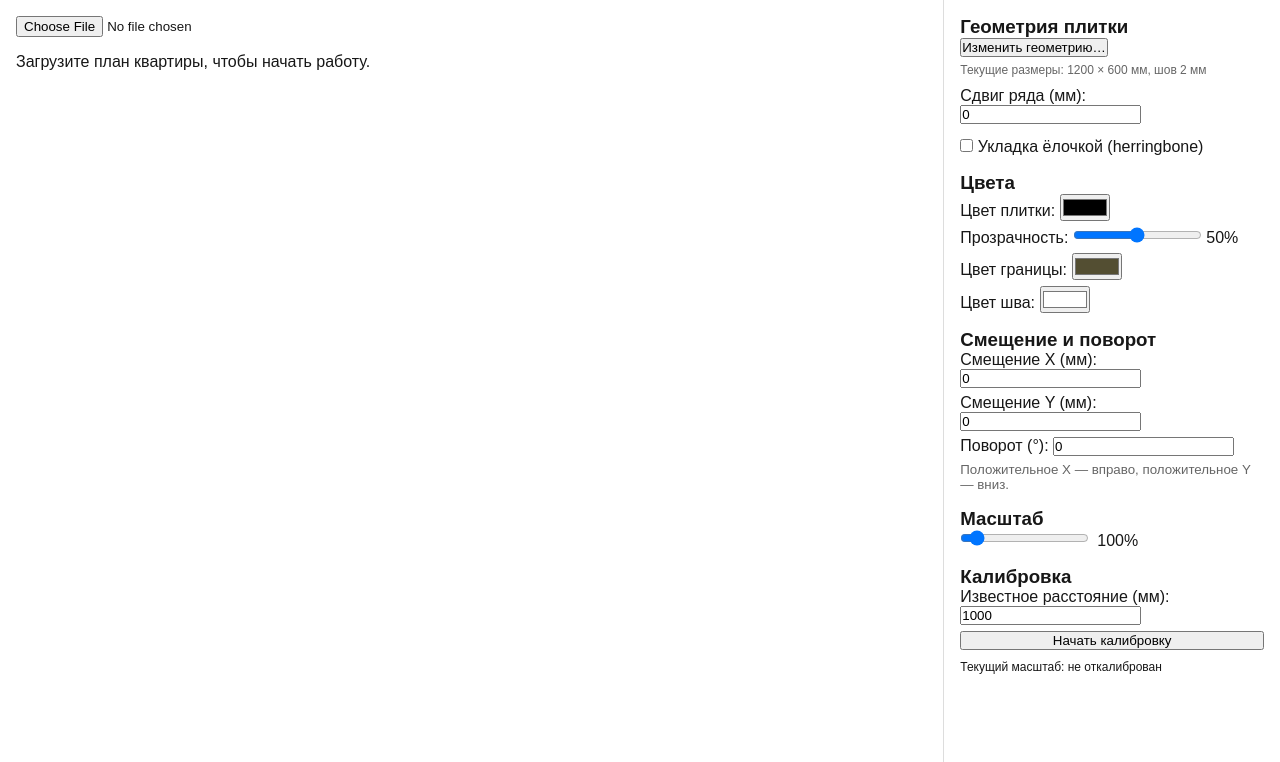
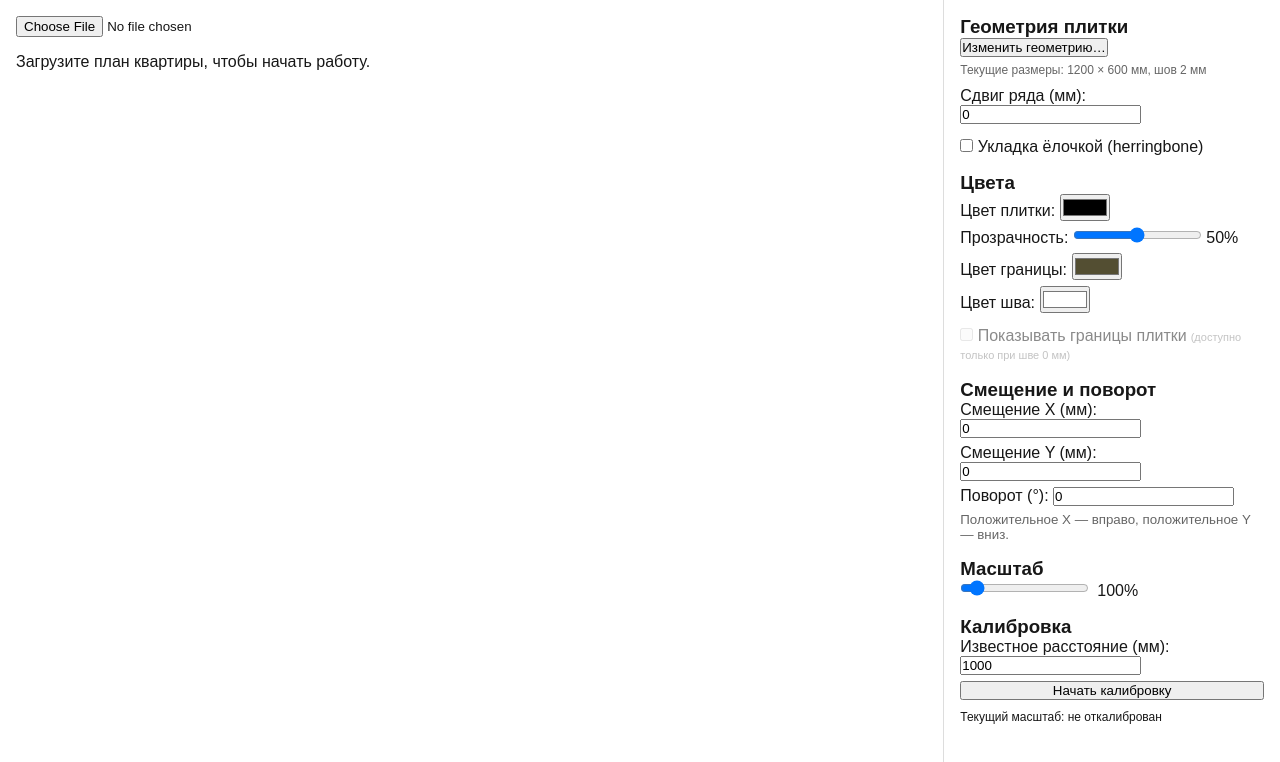
Before and after one commit to BuffonPLIT/tiles, a Next.js app: page / in a window 1280 px wide. Shown: the top 762 px of the page. Built offline with nearby package versions, Linux system fonts and the light colour scheme.

Commit message:
master: border display 3fix

```diff
--- a/src/app/components/PlanCanvas/renderGrid.js
+++ b/src/app/components/PlanCanvas/renderGrid.js
@@ -13,20 +13,31 @@ export function renderGrid({
   tileOpacity,
   patternOffsetMmX,
   patternOffsetMmY,
+  showTileBorder, // controls tile border visibility
 }) {
   if (!imageSize || !pxPerMm) return null;
 
   const widthPx = tileWidthMm * pxPerMm;
   const heightPx = tileLengthMm * pxPerMm;
 
-  if (widthPx <= 0 || heightPx <= 0 || groutPx < 0) return null;
+  if (!Number.isFinite(widthPx) || !Number.isFinite(heightPx) || widthPx <= 0 || heightPx <= 0 || groutPx < 0) {
+    return null;
+  }
 
-  // 🔹 геометрический зазор между плитками
-  const groutGapPx = groutPx;
-  // 🔹 визуальная толщина линии шва (минимум 1 px, чтобы было видно)
-  const groutStrokeWidth = Math.max(groutPx, 1);
+  // -------------------------------------------------------
+  // Grout handling
+  // -------------------------------------------------------
+  const hasGrout = groutPx > 0;
 
-  // 🔹 шаг сетки считаем через groutGapPx (геометрия)
+  // geometric gap between tiles
+  const groutGapPx = hasGrout ? groutPx : 0;
+
+  // visible grout line thickness (0 if grout disabled)
+  const groutStrokeWidth = hasGrout ? Math.max(groutPx, 1) : 0;
+
+  // -------------------------------------------------------
+  // Grid geometry
+  // -------------------------------------------------------
   const stepX = widthPx + groutGapPx;
   const stepY = heightPx + groutGapPx;
 
@@ -38,7 +49,7 @@ export function renderGrid({
   const baseCols = Math.ceil(imageSize.width / stepX);
   const baseRows = Math.ceil(imageSize.height / stepY);
 
-  const diag = Math.sqrt(imageSize.width * imageSize.width + imageSize.height * imageSize.height);
+  const diag = Math.sqrt(imageSize.width ** 2 + imageSize.height ** 2);
 
   const extraCols = Math.ceil(diag / stepX) + 4;
   const extraRows = Math.ceil(diag / stepY) + 4;
@@ -48,14 +59,19 @@ export function renderGrid({
   const rowStart = -extraRows;
   const rowEnd = baseRows + extraRows;
 
-  // 🔹 делаем границу плитки тоньше, чтобы шов был заметнее
-  const tileStroke = 0.6;
+  // -------------------------------------------------------
+  // Styling
+  // -------------------------------------------------------
+  const tileStrokeWidth = showTileBorder ? 0.6 : 0;
+  const tileStroke = showTileBorder ? tileBorderColor ?? "yellow" : "transparent";
+  const fillColor = tileFillColor ?? "none";
+  const groutStrokeColor = groutColor ?? "red";
+
   const elements = [];
 
-  const groutStrokeColor = groutColor ?? "red";
-  const tileStrokeColor = tileBorderColor ?? "yellow";
-  const fillColor = tileFillColor ?? "none";
-
+  // -------------------------------------------------------
+  // Rendering tiles and grout lines
+  // -------------------------------------------------------
   for (let row = rowStart; row <= rowEnd; row++) {
     const shiftX = row * rowOffsetPx;
 
@@ -63,7 +79,7 @@ export function renderGrid({
       const baseX = col * stepX + shiftX + patternOffsetX;
       const baseY = row * stepY + patternOffsetY;
 
-      // ---- Плитка ----
+      // --- Tile rect ---
       elements.push(
         <rect
           key={`tile-${row}-${col}`}
@@ -73,13 +89,13 @@ export function renderGrid({
           height={heightPx}
           fill={fillColor}
           fillOpacity={tileOpacity ?? 1}
-          stroke={tileStrokeColor}
-          strokeWidth={tileStroke}
+          stroke={tileStroke}
+          strokeWidth={tileStrokeWidth}
         />
       );
 
-      // ---- Швы (правый и нижний) ----
-      // геометрически центр шва — через groutGapPx
+      // --- Grout joints ---
+      if (hasGrout) {
         const vX = baseX + widthPx + groutGapPx / 2;
         const vY1 = baseY;
         const vY2 = baseY + heightPx;
@@ -92,7 +108,6 @@ export function renderGrid({
             x2={vX}
             y2={vY2}
             stroke={groutStrokeColor}
-          // визуально не даём шву быть тоньше 1 px
             strokeWidth={groutStrokeWidth}
             opacity={0.7}
           />
@@ -116,6 +131,7 @@ export function renderGrid({
         );
       }
     }
+  }
 
   return elements;
 }
--- a/src/app/components/PlanCanvas/renderHerringboneLines.js
+++ b/src/app/components/PlanCanvas/renderHerringboneLines.js
@@ -6,12 +6,12 @@ export function renderHerringboneLines({
   tileWidthMm,
   tileLengthMm,
   groutPx,
-  groutColor, // not used for lines anymore
   tileFillColor,
   tileBorderColor,
   tileOpacity,
   patternOffsetMmX,
   patternOffsetMmY,
+  showTileBorder, // NEW: controls border visibility
 }) {
   if (!imageSize || !pxPerMm) return null;
 
@@ -22,13 +22,18 @@ export function renderHerringboneLines({
     return null;
   }
 
-  // Distance between parallel joint lines (before global rotation):
-  // projected tile width + projected grout width
-  const lineSpacingX = widthPx / Math.SQRT2 + groutPx / Math.SQRT2;
+  // ----------------------------------------------------
+  // Distance between guiding lines:
+  //   projected tile width + projected grout width
+  //   BUT grout projected is groutPx * sqrt(2)
+  // ----------------------------------------------------
+  const lineSpacingX = widthPx / Math.SQRT2 + groutPx * Math.SQRT2;
   if (!Number.isFinite(lineSpacingX) || lineSpacingX <= 0) return null;
 
+  // ----------------------------------------------------
   // Distance between tile centers along a single line:
   // (tile length + grout width) * sqrt(2)
+  // ----------------------------------------------------
   const centerStepY = (lengthPx + groutPx) * Math.SQRT2;
   if (!Number.isFinite(centerStepY) || centerStepY <= 0) return null;
 
@@ -37,9 +42,8 @@ export function renderHerringboneLines({
 
   const margin = Math.max(imageSize.width, imageSize.height) * 2;
 
-  // Line thickness is always 1 px
+  // Always 1 px for visibility
   const groutStrokeWidth = 1;
-  // Lines are always red
   const groutStrokeColor = "red";
 
   const tileStrokeColor = tileBorderColor ?? "yellow";
@@ -54,7 +58,7 @@ export function renderHerringboneLines({
   for (let x = -margin; x <= imageSize.width + margin; x += lineSpacingX) {
     const xPos = x + offsetX;
 
-    // Guiding joint line (will become diagonal after outer rotate)
+    // Guiding red line
     lines.push(
       <line
         key={`hb-line-${lineIndex}`}
@@ -68,19 +72,18 @@ export function renderHerringboneLines({
       />
     );
 
-    // Odd lines → 45°, even lines → 135°
     const isOddLine = lineIndex % 2 === 1;
     const tileAngle = isOddLine ? 45 : 135;
 
-    // Phase shift on even lines: move centers up by half-step
+    // Even lines have half-step Y phase shift
     const phaseY = isOddLine ? 0 : -centerStepY / 2;
 
     let tileIndex = 0;
 
-    // Tile centers along this line
+    // Tile centers along this guiding line
     for (let y = -margin; y <= imageSize.height + margin; y += centerStepY) {
       const cy = y + offsetY + phaseY;
-      const cx = xPos; // center lies on guiding line
+      const cx = xPos;
 
       const tileX = cx - widthPx / 2;
       const tileY = cy - lengthPx / 2;
@@ -94,8 +97,8 @@ export function renderHerringboneLines({
           height={lengthPx}
           fill={fillColor}
           fillOpacity={tileOpacity ?? 1}
-          stroke={tileStrokeColor}
-          strokeWidth={tileStrokeWidth}
+          stroke={showTileBorder ? tileStrokeColor : "transparent"}
+          strokeWidth={showTileBorder ? tileStrokeWidth : 0}
           transform={`rotate(${tileAngle}, ${cx}, ${cy})`}
         />
       );
--- a/src/app/components/PlanCanvas/renderTiles.js
+++ b/src/app/components/PlanCanvas/renderTiles.js
@@ -18,13 +18,18 @@ export function renderTiles({ imageSize, imageSrc, pxPerMm, tileSettings, calibr
     tileOpacity,
     patternOffsetMmX,
     patternOffsetMmY,
+    showTileBorder,
   } = tileSettings;
 
   const groutPx = groutMm * pxPerMm;
+
   if (tileWidthMm <= 0 || tileLengthMm <= 0 || groutPx < 0) return null;
 
   const centerX = imageSize.width / 2;
   const centerY = imageSize.height / 2;
+
+  // border is allowed only when grout is exactly 0
+  const effectiveShowTileBorder = groutMm <= 0 && !!showTileBorder;
 
   let calibrationLine = null;
   if (calibration.points && calibration.points.length === 2) {
@@ -56,6 +61,7 @@ export function renderTiles({ imageSize, imageSrc, pxPerMm, tileSettings, calibr
       tileOpacity,
       patternOffsetMmX,
       patternOffsetMmY,
+      showTileBorder: effectiveShowTileBorder,
     });
   } else {
     tilesContent = renderHerringboneLines({
@@ -70,6 +76,7 @@ export function renderTiles({ imageSize, imageSrc, pxPerMm, tileSettings, calibr
       tileOpacity,
       patternOffsetMmX,
       patternOffsetMmY,
+      showTileBorder: effectiveShowTileBorder,
     });
   }
 
--- a/src/app/components/Sidebar.js
+++ b/src/app/components/Sidebar.js
@@ -128,6 +128,29 @@ function Sidebar({
           <label>
             Цвет шва: <input type="color" value={localSettings.groutColor} onChange={(e) => update("groutColor", e.target.value)} />
           </label>
+
+          {/* NEW: border visibility depends on grout thickness */}
+          {(() => {
+            const groutValue = localSettings.groutMm ?? 0;
+            const canToggleBorder = groutValue <= 0;
+            const effectiveShowTileBorder = canToggleBorder ? localSettings.showTileBorder : false;
+
+            return (
+              <label style={{ marginTop: 8, opacity: canToggleBorder ? 1 : 0.5 }}>
+                <input
+                  type="checkbox"
+                  checked={effectiveShowTileBorder}
+                  disabled={!canToggleBorder}
+                  onChange={(e) => {
+                    if (!canToggleBorder) return;
+                    update("showTileBorder", e.target.checked);
+                  }}
+                />{" "}
+                Показывать границы плитки
+                {!canToggleBorder && <span style={{ marginLeft: 4, fontSize: 11, color: "#888" }}>(доступно только при шве 0 мм)</span>}
+              </label>
+            );
+          })()}
         </div>
       </section>
 
--- a/src/app/hooks/usePersistentSettings.js
+++ b/src/app/hooks/usePersistentSettings.js
@@ -21,6 +21,7 @@ const defaultSettings = {
     rowOffsetMm: 0,
     patternOffsetMmX: 0,
     patternOffsetMmY: 0,
+    showTileBorder: true,
   },
 
   view: {
```
Lines whose indentation alone changed are shown as unchanged.
